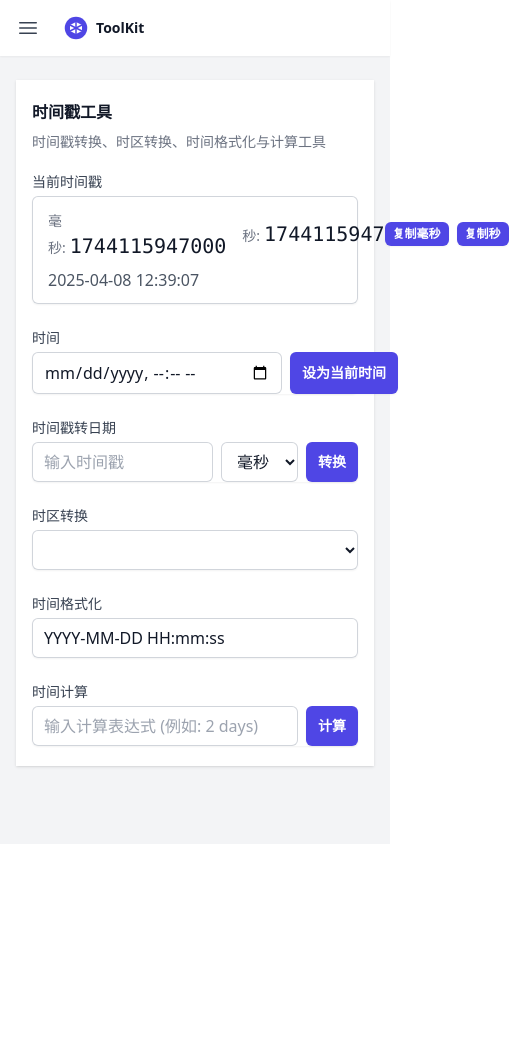
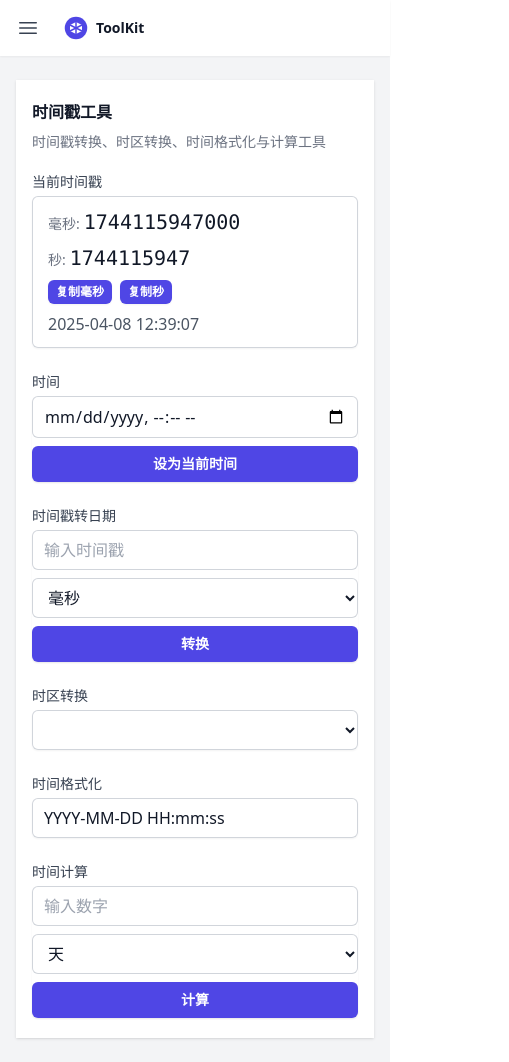
Before and after one commit to ahaostudy/toolkit, a Vue app: page /timestamp in a window 390 px wide. Shown: the whole page, 509 px wide, since content can reach past the window. Before the commit the page ends 844 px from the top, so only its background shows below. Built offline with nearby package versions, Linux system fonts and the light colour scheme.

Commit message:
feat[timestamp]: optimize time calculation

```diff
--- a/src/components/TimestampTool.vue
+++ b/src/components/TimestampTool.vue
@@ -12,6 +12,7 @@ const selectedDate = ref<Date | null>(null)
 const selectedTimezone = ref(dayjs.tz.guess())
 const customFormat = ref('YYYY-MM-DD HH:mm:ss')
 const timeInput = ref('')
+const timeUnit = ref('d')
 const result = ref('')
 const timestampInput = ref('')
 const timestampUnit = ref<'ms' | 's'>('ms')
@@ -58,29 +59,37 @@ const formatTime = (date: Date | null, format: string) => {
 // 时间计算
 const calculateTime = () => {
   try {
-    const [value, unit] = timeInput.value.split(' ')
-    const num = parseInt(value)
+    const num = parseInt(timeInput.value)
     if (isNaN(num)) {
       result.value = '请输入有效的数字'
       return
     }
 
     let calculatedDate = dayjs()
-    switch(unit?.toLowerCase()) {
-      case 'days':
-      case 'day':
+    switch(timeUnit.value) {
+      case 'y':
+        calculatedDate = calculatedDate.add(num, 'year')
+        break
+      case 'm':
+        calculatedDate = calculatedDate.add(num, 'month')
+        break
+      case 'w':
+        calculatedDate = calculatedDate.add(num, 'week')
+        break
+      case 'd':
         calculatedDate = calculatedDate.add(num, 'day')
         break
-      case 'hours':
-      case 'hour':
+      case 'h':
         calculatedDate = calculatedDate.add(num, 'hour')
         break
-      case 'minutes':
-      case 'minute':
+      case 'min':
         calculatedDate = calculatedDate.add(num, 'minute')
         break
+      case 's':
+        calculatedDate = calculatedDate.add(num, 'second')
+        break
       default:
-        result.value = '请指定时间单位 (days/hours/minutes)'
+        result.value = '请选择有效的时间单位'
         return
     }
 
@@ -149,9 +158,9 @@ const setCurrentTime = () => {
               <label class="block text-sm font-medium text-gray-700">当前时间戳</label>
               <div class="mt-1 relative rounded-md shadow-sm">
                 <div class="block w-full rounded-md border-0 py-3 px-4 text-gray-900 ring-1 ring-inset ring-gray-300 bg-white">
-                  <div class="flex items-center justify-between">
-                    <div class="flex items-center space-x-4">
-                      <div>
+                  <div class="flex flex-col sm:flex-row sm:items-center sm:justify-between">
+                    <div class="flex flex-col sm:flex-row sm:items-center sm:space-x-4">
+                      <div class="mb-2 sm:mb-0">
                         <span class="text-sm text-gray-500">毫秒:</span>
                         <span class="text-xl font-mono ml-1">{{ currentTimestamp }}</span>
                       </div>
@@ -160,7 +169,7 @@ const setCurrentTime = () => {
                         <span class="text-xl font-mono ml-1">{{ currentTimestampInSeconds }}</span>
                       </div>
                     </div>
-                    <div class="flex space-x-2">
+                    <div class="flex space-x-2 mt-2 sm:mt-0">
                       <button
                         @click="copyTimestamp(currentTimestamp)"
                         class="inline-flex items-center rounded-md bg-indigo-600 px-2 py-1 text-xs font-semibold text-white shadow-sm hover:bg-indigo-500 focus-visible:outline focus-visible:outline-2 focus-visible:outline-offset-2 focus-visible:outline-indigo-600 whitespace-nowrap"
@@ -189,7 +198,7 @@ const setCurrentTime = () => {
             <div>
               <label class="block text-sm font-medium text-gray-700">时间</label>
               <div class="mt-1 relative rounded-md shadow-sm">
-                <div class="flex gap-2">
+                <div class="flex flex-col sm:flex-row gap-2">
                   <input
                     type="datetime-local"
                     v-model="selectedDate"
@@ -197,14 +206,14 @@ const setCurrentTime = () => {
                   >
                   <button
                     @click="setCurrentTime"
-                    class="inline-flex items-center rounded-md bg-indigo-600 px-3 py-2 text-sm font-semibold text-white shadow-sm hover:bg-indigo-500 focus-visible:outline focus-visible:outline-2 focus-visible:outline-offset-2 focus-visible:outline-indigo-600 whitespace-nowrap"
+                    class="inline-flex items-center justify-center rounded-md bg-indigo-600 px-3 py-2 text-sm font-semibold text-white shadow-sm hover:bg-indigo-500 focus-visible:outline focus-visible:outline-2 focus-visible:outline-offset-2 focus-visible:outline-indigo-600 whitespace-nowrap"
                   >
                     设为当前时间
                   </button>
                 </div>
                 <div v-if="selectedDate" class="mt-2 text-sm text-gray-500">
-                  <div class="flex items-center space-x-4">
-                    <div>
+                  <div class="flex flex-col sm:flex-row sm:items-center sm:space-x-4">
+                    <div class="mb-2 sm:mb-0">
                       <span class="text-xs text-gray-500">毫秒时间戳:</span>
                       <span class="font-mono ml-1">{{ dateToTimestamp(selectedDate) }}</span>
                     </div>
@@ -223,7 +232,7 @@ const setCurrentTime = () => {
             <div>
               <label class="block text-sm font-medium text-gray-700">时间戳转日期</label>
               <div class="mt-1 relative rounded-md shadow-sm">
-                <div class="flex gap-2">
+                <div class="flex flex-col sm:flex-row gap-2">
                   <input
                     v-model="timestampInput"
                     class="block w-full rounded-md border-0 py-2 px-3 text-gray-900 ring-1 ring-inset ring-gray-300 placeholder:text-gray-400 focus:ring-2 focus:ring-inset focus:ring-indigo-600 sm:text-sm sm:leading-6 bg-white"
@@ -231,14 +240,14 @@ const setCurrentTime = () => {
                   >
                   <select
                     v-model="timestampUnit"
-                    class="block w-24 rounded-md border-0 py-2 px-3 text-gray-900 ring-1 ring-inset ring-gray-300 focus:ring-2 focus:ring-inset focus:ring-indigo-600 sm:text-sm sm:leading-6 bg-white"
+                    class="block w-full sm:w-24 rounded-md border-0 py-2 px-3 text-gray-900 ring-1 ring-inset ring-gray-300 focus:ring-2 focus:ring-inset focus:ring-indigo-600 sm:text-sm sm:leading-6 bg-white"
                   >
                     <option value="ms">毫秒</option>
                     <option value="s">秒</option>
                   </select>
                   <button
                     @click="convertTimestampToDate"
-                    class="inline-flex items-center rounded-md bg-indigo-600 px-3 py-2 text-sm font-semibold text-white shadow-sm hover:bg-indigo-500 focus-visible:outline focus-visible:outline-2 focus-visible:outline-offset-2 focus-visible:outline-indigo-600 whitespace-nowrap"
+                    class="inline-flex items-center justify-center rounded-md bg-indigo-600 px-3 py-2 text-sm font-semibold text-white shadow-sm hover:bg-indigo-500 focus-visible:outline focus-visible:outline-2 focus-visible:outline-offset-2 focus-visible:outline-indigo-600 whitespace-nowrap"
                   >
                     转换
                   </button>
@@ -292,15 +301,28 @@ const setCurrentTime = () => {
             <div>
               <label class="block text-sm font-medium text-gray-700">时间计算</label>
               <div class="mt-1 relative rounded-md shadow-sm">
-                <div class="flex gap-2">
+                <div class="flex flex-col sm:flex-row gap-2">
                   <input
                     v-model="timeInput"
                     class="block w-full rounded-md border-0 py-2 px-3 text-gray-900 ring-1 ring-inset ring-gray-300 placeholder:text-gray-400 focus:ring-2 focus:ring-inset focus:ring-indigo-600 sm:text-sm sm:leading-6 bg-white"
-                    placeholder="输入计算表达式 (例如: 2 days)"
+                    placeholder="输入数字"
+                    type="number"
                   >
+                  <select
+                    v-model="timeUnit"
+                    class="block w-full sm:w-24 rounded-md border-0 py-2 px-3 text-gray-900 ring-1 ring-inset ring-gray-300 focus:ring-2 focus:ring-inset focus:ring-indigo-600 sm:text-sm sm:leading-6 bg-white"
+                  >
+                    <option value="y">年</option>
+                    <option value="m">月</option>
+                    <option value="w">周</option>
+                    <option value="d">天</option>
+                    <option value="h">小时</option>
+                    <option value="min">分钟</option>
+                    <option value="s">秒</option>
+                  </select>
                   <button
                     @click="calculateTime"
-                    class="inline-flex items-center rounded-md bg-indigo-600 px-3 py-2 text-sm font-semibold text-white shadow-sm hover:bg-indigo-500 focus-visible:outline focus-visible:outline-2 focus-visible:outline-offset-2 focus-visible:outline-indigo-600 whitespace-nowrap"
+                    class="inline-flex items-center justify-center rounded-md bg-indigo-600 px-3 py-2 text-sm font-semibold text-white shadow-sm hover:bg-indigo-500 focus-visible:outline focus-visible:outline-2 focus-visible:outline-offset-2 focus-visible:outline-indigo-600 whitespace-nowrap"
                   >
                     计算
                   </button>
```
